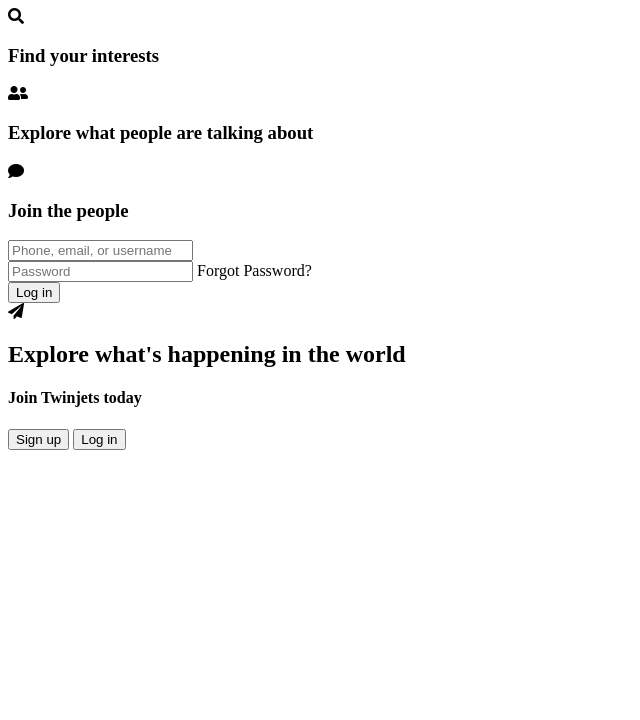
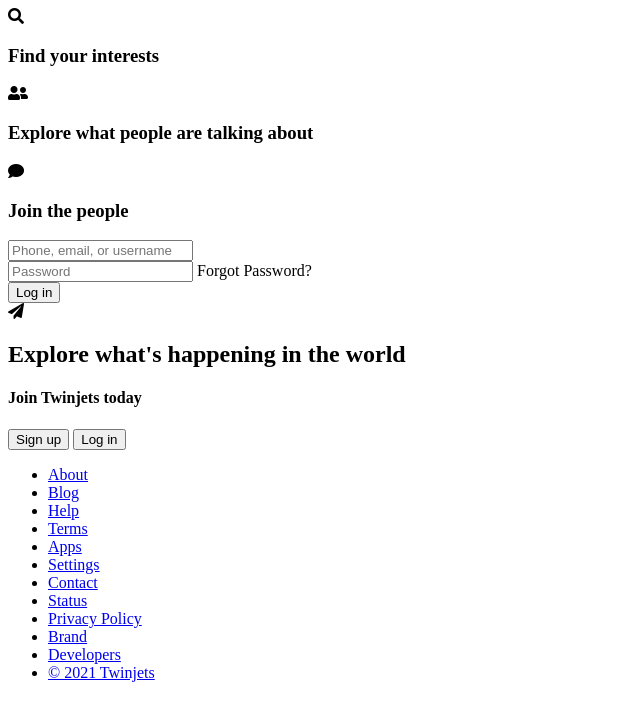
Before and after one commit to ChristopherZalapa/Twinjets, a plain HTML site: page index.html in a window 1280 px wide. Shown: the whole page, without its empty margins (0-640 px from the left). Drawn offline with nearby package versions, Linux system fonts and the light colour scheme; files that its build step writes are made by us from their sources.

Commit message:
Footer & Main Page Markup Done

```diff
--- a/index.html
+++ b/index.html
@@ -56,6 +56,24 @@
             </div>
         </div>
         <!-- End Of Right -->
+        <!-- Footer -->
+        <footer class="main-page-footer">
+            <ul>
+                <li><a href="#">About</a></li>
+                <li><a href="#">Blog</a></li>
+                <li><a href="#">Help</a></li>
+                <li><a href="#">Terms</a></li>
+                <li><a href="#">Apps</a></li>
+                <li><a href="#">Settings</a></li>
+                <li><a href="#">Contact</a></li>
+                <li><a href="#">Status</a></li>
+                <li><a href="#">Privacy Policy</a></li>
+                <li><a href="#">Brand</a></li>
+                <li><a href="#">Developers</a></li>
+                <li><a href="#">&copy; 2021 Twinjets</a></li>
+            </ul>
+        </footer>
+        <!-- End Of Footer -->
     </section>
     <!-- End Of Main Page -->
 </body>
```
